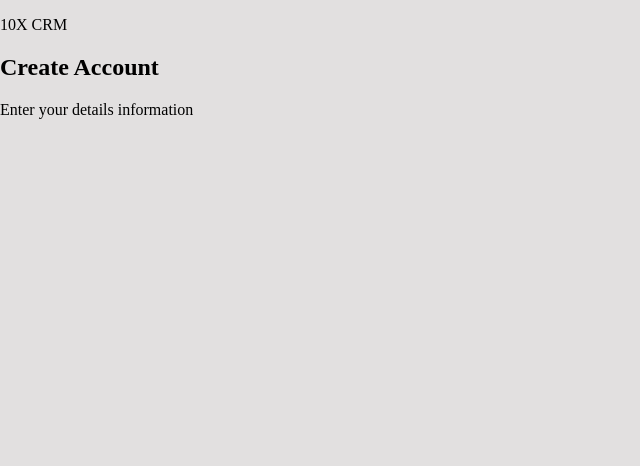
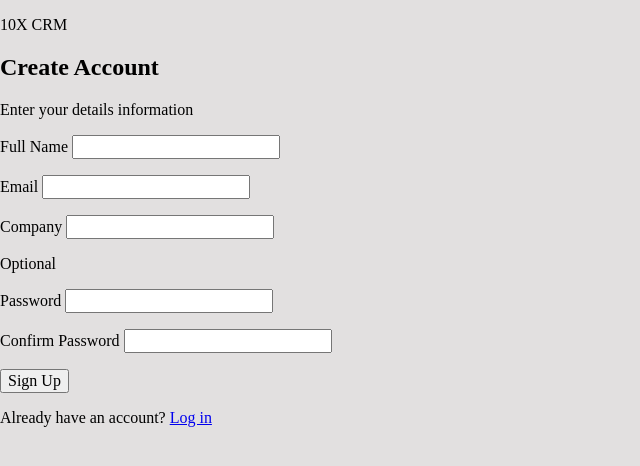
Before and after one commit to marichemia/10x-crm-mariamchemia, a website: page signup.html in a window 1280 px wide. Shown: the whole page, without its empty margins (0-640 px from the left). Drawn offline with Linux system fonts and the light colour scheme.

Commit message:
added sign up page html

```diff
--- a/signup.html
+++ b/signup.html
@@ -12,6 +12,36 @@
             <p class="auth-logo">10X CRM</p>
             <h1 class="auth-title">Create Account</h1>
             <p class="auth-subtitle">Enter your details information</p>
+            <form id="signup-form" class="auth-form" novalidate>
+                <div class="form-field">
+                    <label for="full-name" class="form-label">Full Name</label>
+                    <input type="text" id="full-name" name="full-name" class="form-input" autocomplete="name">
+                    <p id="full-name-error" class="form-error"></p>
+                </div>
+                <div class="form-field">
+                    <label for="email" class="form-label">Email</label>
+                    <input type="email" id="email" name="email" class="form-input" autocomplete="email">
+                    <p id="email-error" class="form-error"></p>
+                </div>
+                <div class="form-field">
+                    <label for="company" class="form-label">Company</label>
+                    <input type="text" id="company" name="company" class="form-input" autocomplete="organization">
+                    <p class="form-hint">Optional</p>
+                </div>
+                <div class="form-field">
+                    <label for="password" class="form-label">Password</label>
+                    <input type="password" id="password" name="password" class="form-input" autocomplete="new-password">
+                    <p id="password-error" class="form-error"></p>
+                </div>
+                <div class="form-field">
+                    <label for="confirm-password" class="form-label">Confirm Password</label>
+                    <input type="password" id="confirm-password" name="confirm-password" class="form-input" autocomplete="new-password">
+                    <p id="confirm-password-error" class="form-error"></p>
+                </div>
+                <button type="submit" class="primary-button">Sign Up</button>
+            </form>
+            <p id="signup-success" class="auth-success" aria-live="polite"></p>
+            <p class="auth-footer">Already have an account? <a href="./index.html" class="auth-link">Log in</a></p>
         </section>
     </main>
 </body>
```
